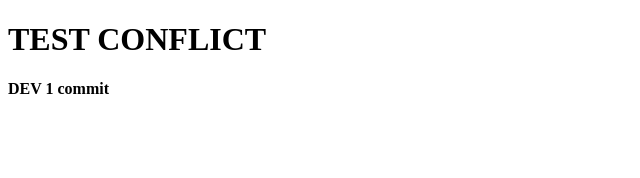
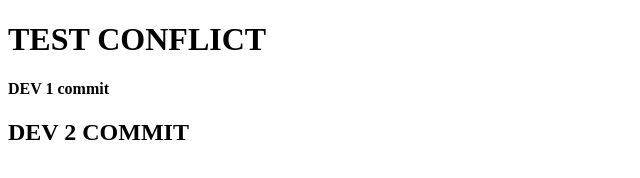
Before and after one commit to lenguyen17/testconflict, a plain HTML site: page index.html in a window 1280 px wide. Shown: the whole page, without its empty margins (0-640 px from the left). Drawn offline with Linux system fonts and the light colour scheme.

Commit message:
Update index.html

```diff
--- a/index.html
+++ b/index.html
@@ -8,5 +8,6 @@
 <body>
     <h1>TEST CONFLICT</h1>
     <h4>DEV 1 commit</h4>
+    <h2>DEV 2 COMMIT</h2>
 </body>
 </html>
```
